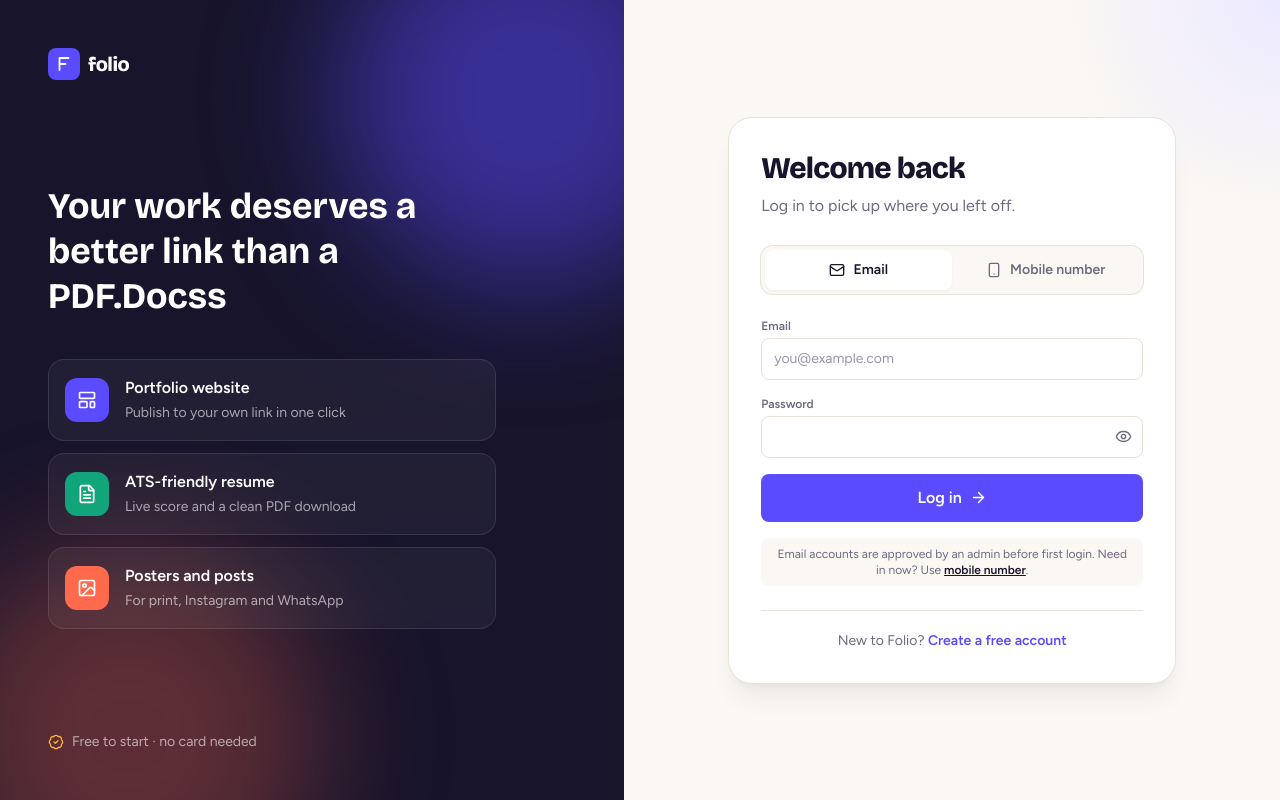
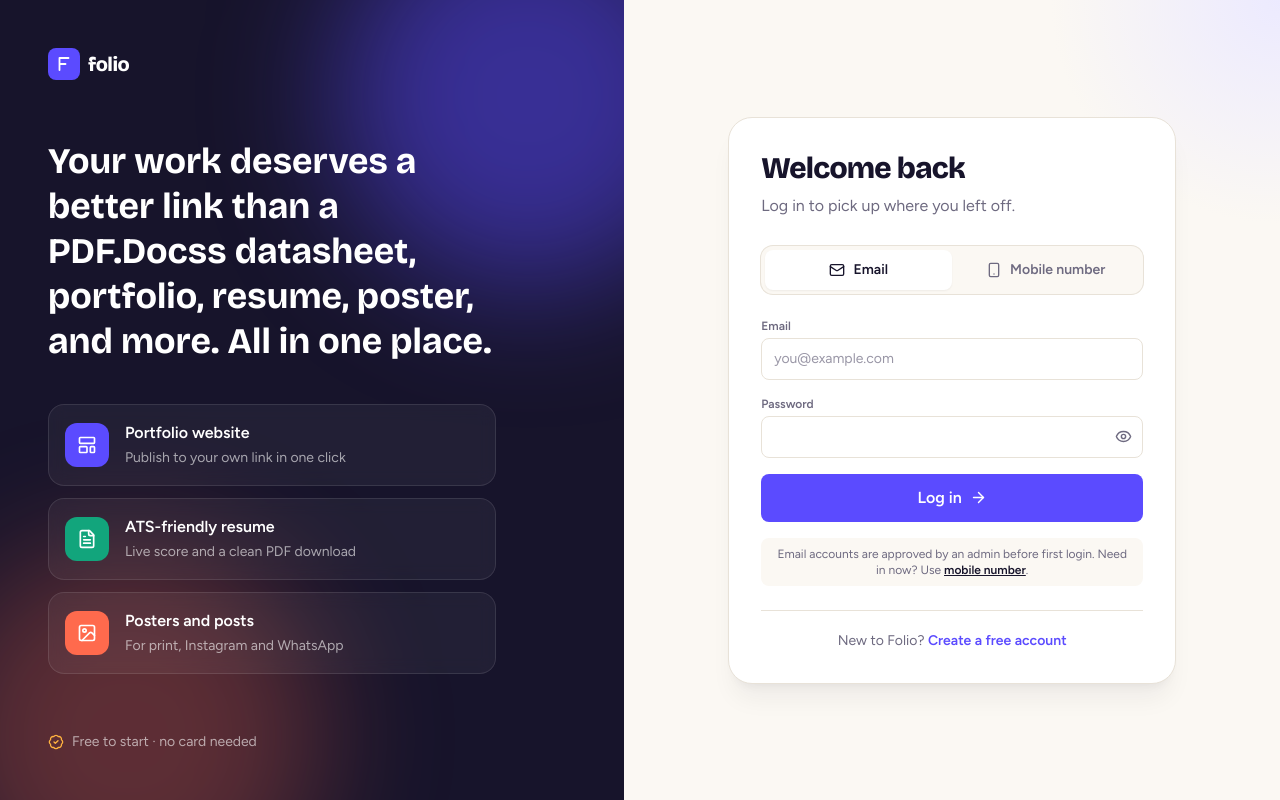
Before and after one commit to ramkesh-bairwa/Portfolio-app, a Next.js app: page /login in a window 1280 px wide. Built offline with nearby package versions, Linux system fonts and the light colour scheme.

Commit message:
fix: correct typo and enhance description in AuthShell component

```diff
--- a/components/AuthShell.js
+++ b/components/AuthShell.js
@@ -16,7 +16,7 @@ export default function AuthShell({ title, subtitle, children }) {
         <div className="relative"><Logo light /></div>
         <div className="relative">
           <p className="max-w-md font-display text-4xl font-bold leading-tight">
-            Your work deserves a better link than a PDF.Docss
+            Your work deserves a better link than a PDF.Docss datasheet, portfolio, resume, poster, and more. All in one place.
           </p>
           <ul className="mt-10 max-w-md space-y-3">
             {POINTS.map(([Icon, bg, head, text]) => (
```
